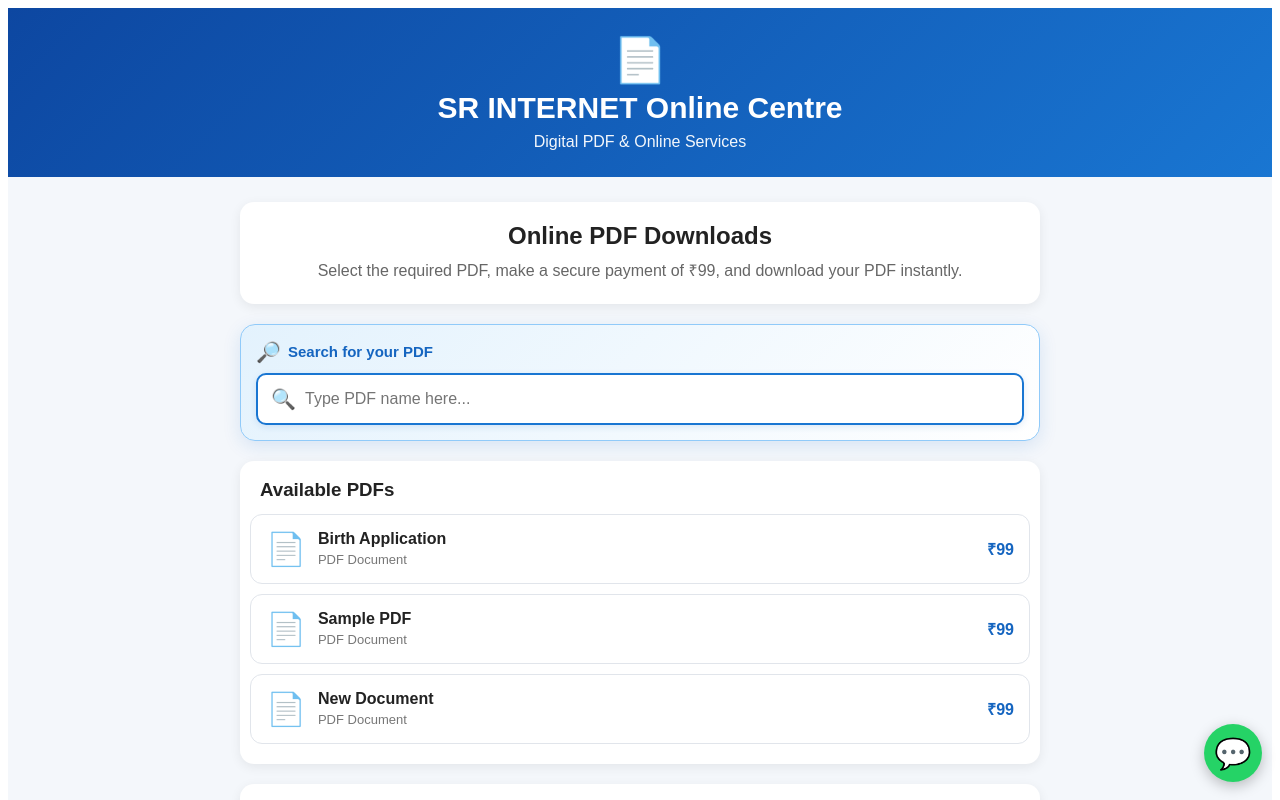
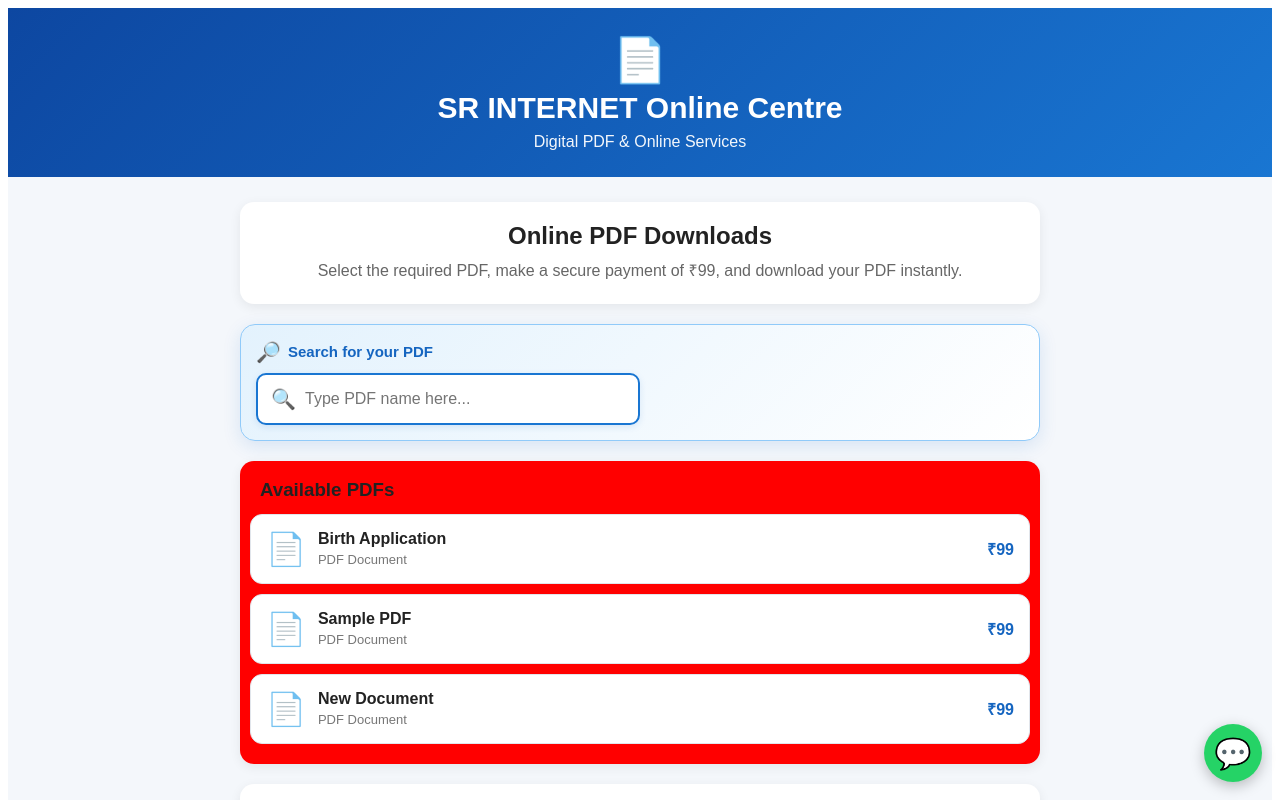
Before and after one commit to SrePrintOnlinework/Sr_ePrint-Online, a Next.js app: page / in a window 1280 px wide. Shown: the top 800 px of the page. Built offline with nearby package versions, Linux system fonts and the light colour scheme.

Commit message:
Change input width to 50% and background to red

```diff
--- a/app/page.js
+++ b/app/page.js
@@ -654,7 +654,7 @@ export default function Home() {
                 setSearch(e.target.value)
               }
               style={{
-                width: '100%',
+                width: '50%',
                 boxSizing: 'border-box',
                 padding:
                   '15px 15px 15px 47px',
@@ -700,7 +700,7 @@ export default function Home() {
 
         <div
           style={{
-            background: 'white',
+            background: 'red',
             borderRadius: '14px',
             padding: '10px',
             boxShadow:
```
